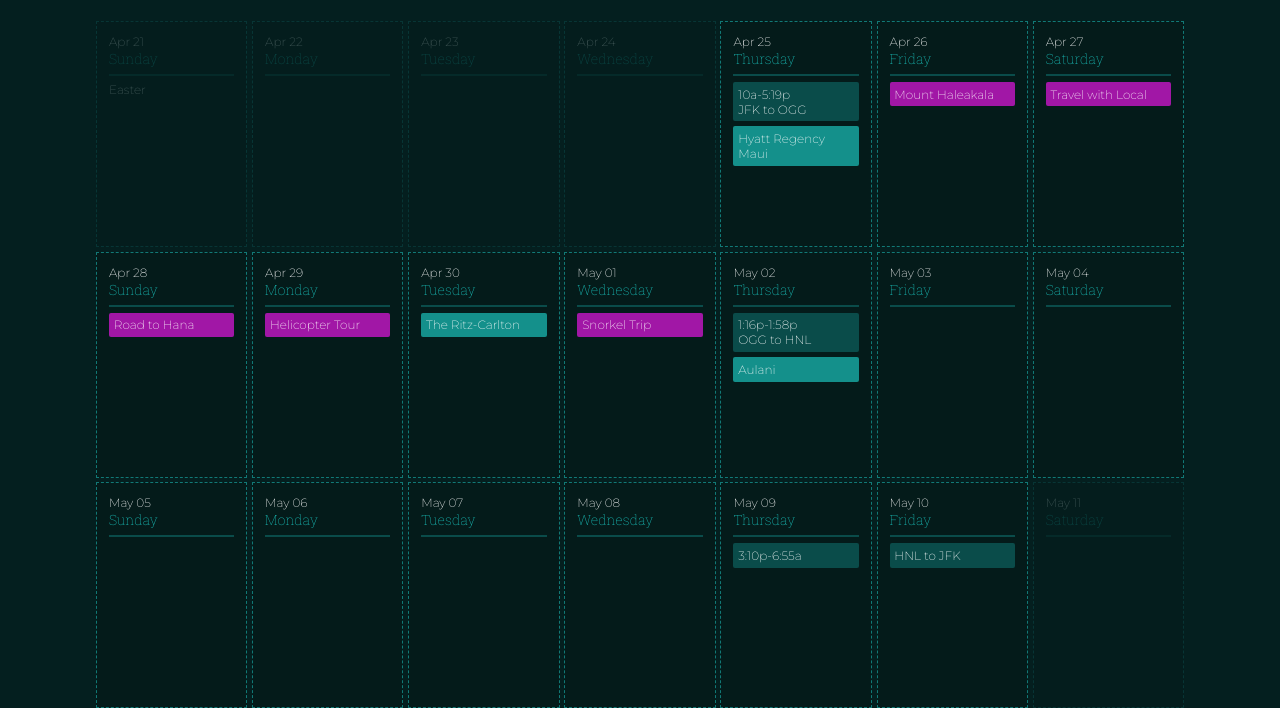
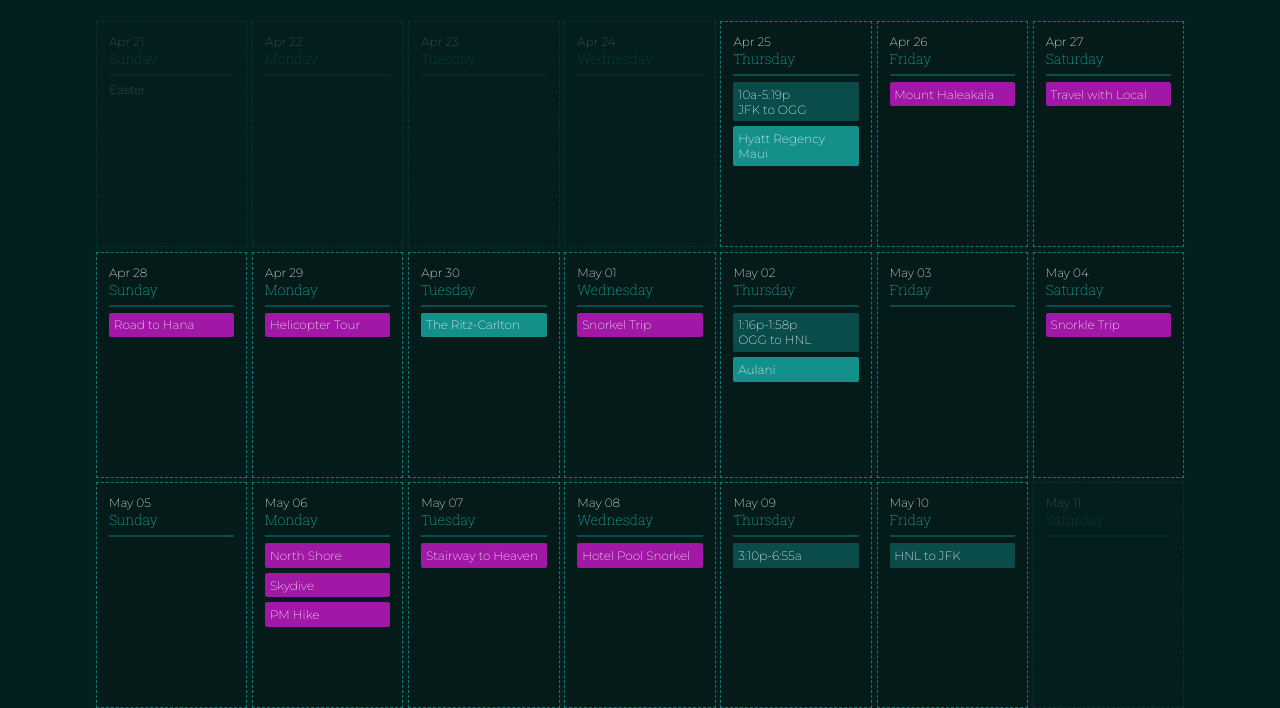
Before and after one commit to cparece/cparece.github.io, a plain HTML site: page timeline.html in a window 1280 px wide. Shown: the part 147-855 px from the top of the page. Drawn offline with Linux system fonts and the light colour scheme.

Commit message:
timeline

```diff
--- a/timeline.html
+++ b/timeline.html
@@ -107,7 +107,6 @@
                 <h3 class="header">Monday</h3>
                 <hr>
                 <div class="flex event activity">
-
                     <p>Helicopter Tour</p>
                 </div>
             </div>
@@ -162,7 +161,9 @@
                 <div>May 04</div>
                 <h3 class="header">Saturday</h3>
                 <hr>
-                <p></p>
+                <div class="flex event activity">
+                    <p>Snorkle Trip</p>
+                </div>
             </div>
         </div>
         <div class="span-1  date">
@@ -178,7 +179,15 @@
                 <div>May 06</div>
                 <h3 class="header">Monday</h3>
                 <hr>
-                <p></p>
+                <div class="flex event activity">
+                    <p>North Shore</p>
+                </div>
+                <div class="flex event activity">
+                    <p>Skydive</p>
+                </div>
+                <div class="flex event activity">
+                    <p>PM Hike</p>
+                </div>
             </div>
         </div>
         <div class="span-1  date">
@@ -186,7 +195,9 @@
                 <div>May 07</div>
                 <h3 class="header">Tuesday</h3>
                 <hr>
-                <p></p>
+                <div class="flex event activity">
+                    <p>Stairway to Heaven</p>
+                </div>
             </div>
         </div>
         <div class="span-1  date">
@@ -194,7 +205,9 @@
                 <div>May 08</div>
                 <h3 class="header">Wednesday</h3>
                 <hr>
-                <p></p>
+                <div class="flex event activity">
+                    <p>Hotel Pool Snorkel</p>
+                </div>
             </div>
         </div>
         <div class="span-1  date">
```
